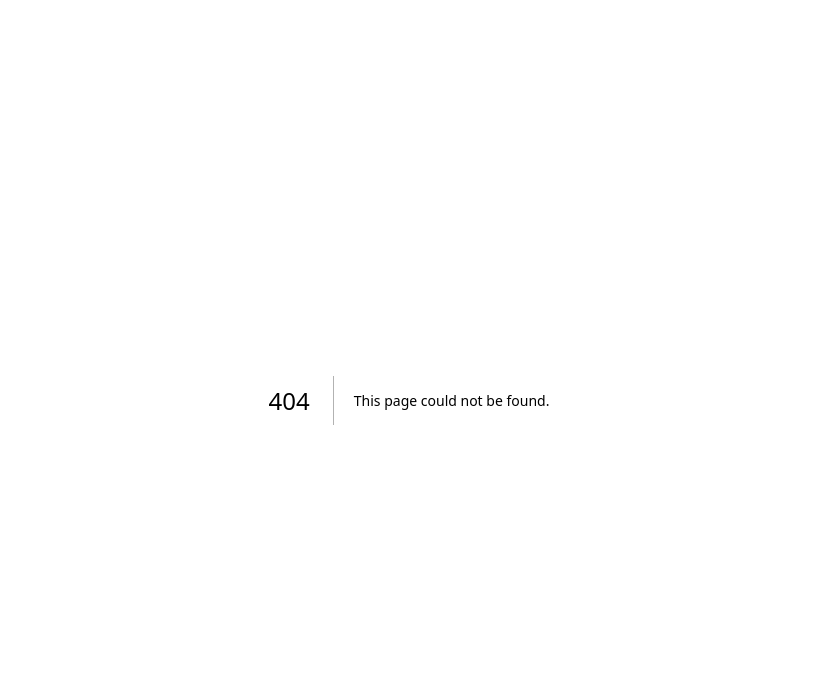
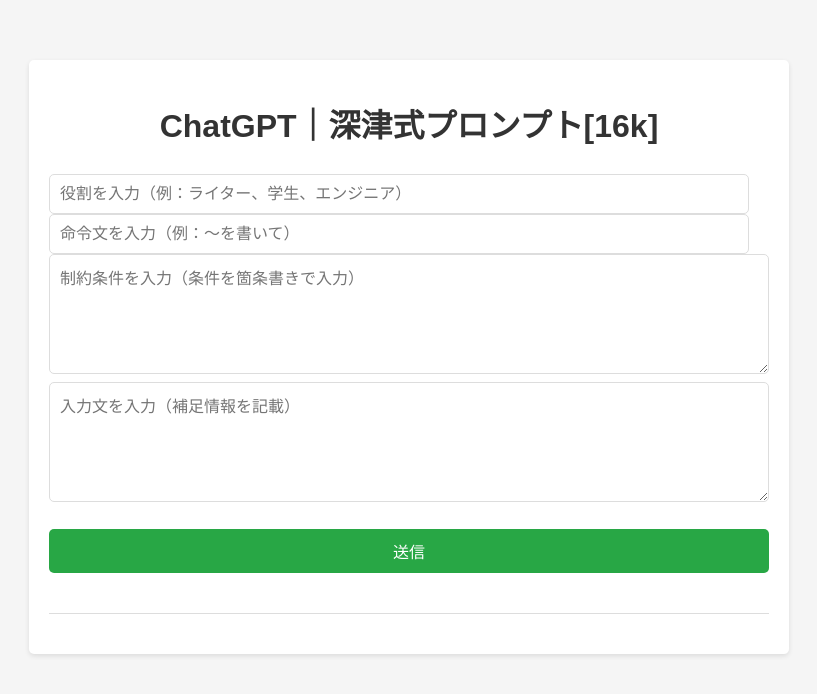
Before and after one commit to yabu29/chatgpt-univ, a Next.js app: page /16k in a window 1280 px wide. Before the commit this address had no page. Shown: the top 694 px of the page, without its empty margins (231-1048 px from the left). Built offline with nearby package versions, Linux system fonts and the light colour scheme.

Commit message:
16kの追加

```diff
--- /dev/null
+++ b/pages/16k.js
@@ -0,0 +1,80 @@
+import { useState } from 'react';
+import Head from 'next/head';
+
+export default function Home() {
+  const [role, setRole] = useState('');
+  const [command, setCommand] = useState('');
+  const [constraint, setConstraint] = useState('');
+  const [inputText, setInputText] = useState('');
+  const [outputText, setOutputText] = useState('');
+  const [error, setError] = useState('');
+
+  const handleButtonClick = async () => {
+    setError('');
+
+    const system_message = `あなたの役割は${role}です。\n\n #命令文\n${command}\n\n#制約条件\n${constraint}\n\n入力文\n${inputText}`;
+
+    const response = await fetch('/api/summary-16k', {
+      method: 'POST',
+      headers: {
+        'Content-Type': 'application/json',
+      },
+      body: JSON.stringify({
+        system_message,
+        user_message: inputText
+      }),
+    });
+
+    const data = await response.json();
+    if (!response.ok) {
+      setError(data.error);
+    } else {
+      setOutputText(data.text);
+    }
+  };
+
+  return (
+    <div className="container"> {/* コンテナクラスを追加 */}
+      <Head>
+        <link rel="stylesheet" href="/styles.css" />
+      </Head>
+      <h1>ChatGPT｜深津式プロンプト[16k]</h1> {/* ヘッダーを追加 */}
+      <div className="input-group">
+        <input
+          type="text"
+          value={role}
+          onChange={(e) => setRole(e.target.value)}
+          placeholder="役割を入力（例：ライター、学生、エンジニア）"
+          className="input-field" /* input-fieldクラスを追加 */
+        />
+        <input
+          type="text"
+          value={command}
+          onChange={(e) => setCommand(e.target.value)}
+          placeholder="命令文を入力（例：〜を書いて）"
+          className="input-field" /* input-fieldクラスを追加 */
+        />
+        <textarea
+          type="text"
+          value={constraint}
+          onChange={(e) => setConstraint(e.target.value)}
+          placeholder="制約条件を入力（条件を箇条書きで入力）"
+          className="input-field" /* input-fieldクラスを追加 */
+        />
+        <textarea
+          value={inputText}
+          onChange={(e) => setInputText(e.target.value)}
+          placeholder="入力文を入力（補足情報を記載）"
+          className="input-field" /* input-fieldクラスを追加 */
+        />
+      </div>
+      <div className="input-group">
+        <button onClick={handleButtonClick}>送信</button>
+      </div>
+      <div className="output-section">
+        {error && <p className="error">{error}</p>} {/* エラーメッセージ */}
+        <p>{outputText}</p>
+      </div>
+    </div>
+  );
+}
--- /dev/null
+++ b/pages/api/summary-16k.js
@@ -0,0 +1,62 @@
+// APIリクエストを行う独自の関数
+async function createChatCompletion(system_message, user_message) {
+  const API_KEY = process.env.OPENAI_API_KEY;
+
+  // APIキーの存在を確認
+  if (!API_KEY) {
+    throw new Error("OpenAI API Key is missing");
+  }
+
+  const response = await fetch('https://api.openai.com/v1/chat/completions', {
+    method: 'POST',
+    headers: {
+      'Content-Type': 'application/json',
+      Authorization: `Bearer ${API_KEY}`,
+    },
+    body: JSON.stringify({
+      model: 'gpt-3.5-turbo-16k',
+      messages: [
+        {
+          role: 'system',
+          content: system_message,
+        },
+        {
+          role: 'user',
+          content: user_message,
+        },
+      ],
+    }),
+  });
+
+  const data = await response.json();
+
+  if (!response.ok) {
+    // エラーメッセージを具体化
+    throw new Error(data.error?.message || `Unexpected error, status code: ${response.status}`);
+  }
+
+  return data;
+}
+
+// ハンドラー関数
+export default async function handler(req, res) {
+  const { system_message, user_message } = req.body;
+
+  if (!system_message || !user_message) {
+    res.status(400).json({ error: 'System and user messages are both required' });
+    return;
+  }
+
+  try {
+    const data = await createChatCompletion(system_message, user_message);
+
+    if (data.choices && data.choices.length > 0) {
+      res.status(200).json({ text: data.choices[0].message.content.trim() });
+    } else {
+      throw new Error('No choices in response');
+    }
+  } catch (error) {
+    // エラーメッセージを送信
+    res.status(500).json({ error: error.message });
+  }
+}
```
